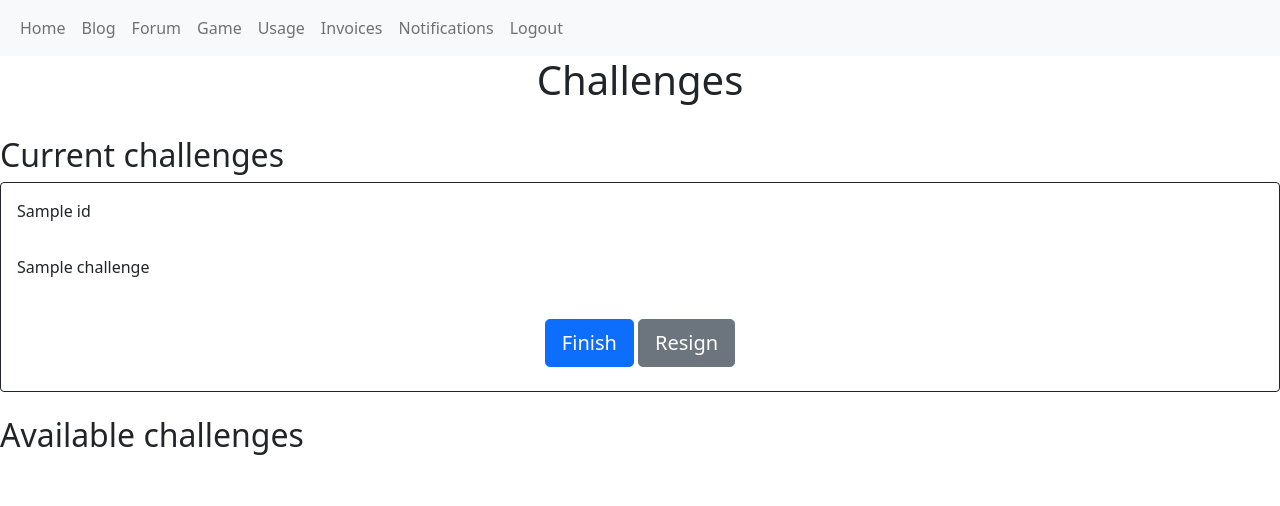
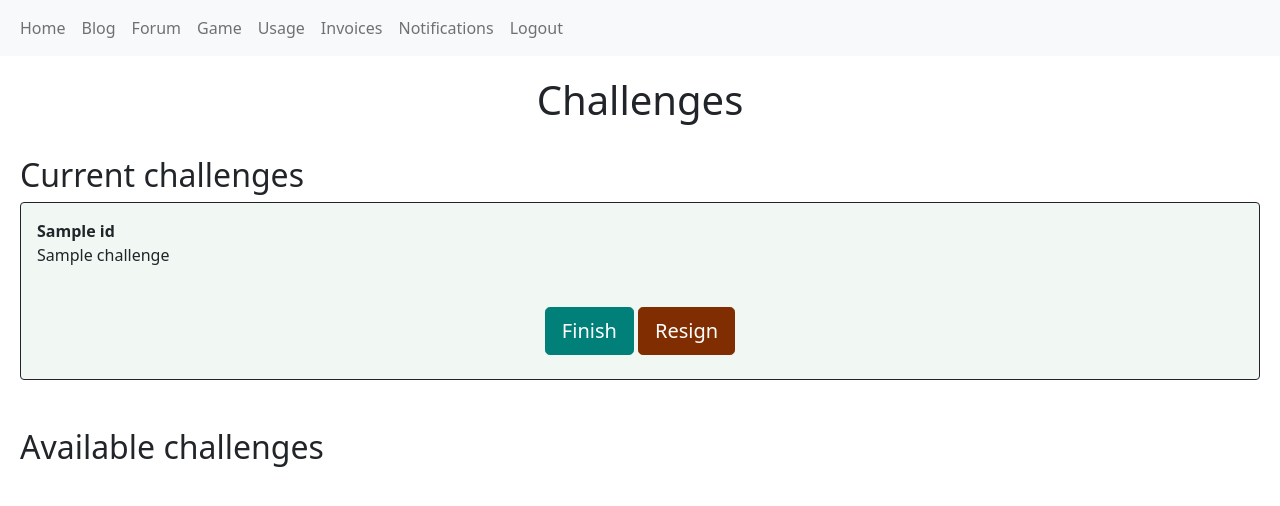
Before and after one commit to dorota-ostrowska/my_energy_masters_thesis, a Flask app: template website/templates/challenge.html in a window 1280 px wide. Shown: the top 506 px of the page. Run offline with Flask 3, Linux system fonts and the light colour scheme; the template is opened without the code that fills it: most values are stand-ins (such as "Sample title", 1, 10 or a date in 2020).

Commit message:
marigins and colors in forum and challenge pages

```diff
--- a/website/customized_tasks.py
+++ b/website/customized_tasks.py
@@ -50,8 +50,8 @@ def get_task_dry_laundry_outside(description_template: str, user: str) -> str:
         Address.query.filter_by(id_address=user.id_clients_mailing_address)
         .with_entities(Address.city)
         .first()
-    )
-    return description_template.format(weather_today=(_check_weather(address[0])))
+    )[0]
+    return description_template.format(weather_today=(_check_weather(address)))
 
 
 def _get_savings_on_bulbs(number_of_rooms: int) -> dict:
--- a/website/templates/challenge.html
+++ b/website/templates/challenge.html
@@ -1,8 +1,17 @@
-<link
-    href="https://cdn.jsdelivr.net/npm/bootstrap@5.0.2/dist/css/bootstrap.min.css"
-    rel="stylesheet"
-    integrity="sha384-EVSTQN3/azprG1Anm3QDgpJLIm9Nao0Yz1ztcQTwFspd3yD65VohhpuuCOmLASjC"
-    crossorigin="anonymous" />
+<!DOCTYPE html>
+<html lang="en">
+<head>
+<meta charset="UTF-8">
+<meta name="viewport" content="width=device-width, initial-scale=1.0">
+<title>Challenges</title>
+<link href="https://cdn.jsdelivr.net/npm/bootstrap@5.0.2/dist/css/bootstrap.min.css" rel="stylesheet" integrity="sha384-EVSTQN3/azprG1Anm3QDgpJLIm9Nao0Yz1ztcQTwFspd3yD65VohhpuuCOmLASjC" crossorigin="anonymous" />
+<style>
+    .inner-container {
+        margin: 20px;
+    }
+</style>
+</head>
+<body>
 
 <nav class="navbar navbar-expand-lg navbar-light bg-light">
     <div class="container-fluid">
@@ -25,48 +34,44 @@
 </div>
 </nav>
 
+<div class="inner-container">
     <h1 align="center">Challenges</h1>
-<br/ >
+    <br/>
     <h2>Current challenges</h2>
     <div id="challenges">
         {% for challenge in challenges_unlocked %}
-  <div class="card border-dark">
+        <div class="card border-dark" style="background-color: #F1F8F3;">
             <div class="card-body">
-      <div class="card-text">{{challenge[0].name}}</div>
-    </div>
-
-  <div class="card-body">
+                <div class="card-text"><b>{{challenge[0].name}}</b></div>
                 <div class="card-text">{{challenge[1]}}</div>
-  <br/ >
-
+                <br/>
             </div>
             <div align="center">
-        <button type="submit" class="btn btn-lg btn-primary">Finish</button>
-        <a href="/forum"><button type="button"
-                class="btn btn-lg btn-secondary">Resign</button></a>
+                <button type="submit" class="btn btn-lg btn-primary" style="background-color: #018079; border-color: #018079;">Finish</button>
+                <button type="button" class="btn btn-lg btn-secondary" style="background-color: #802D01; border-color: #802D01;">Resign</button>
             </div>
-
-    <br/ >
+            <br/>
+        </div>
+        <br />
         {% endfor %}
     </div>
-
-</div>
-<br/ >
+    <br/>
 
     <h2>Available challenges</h2>
     {% for challenge in challenges_locked %}
-  <div class="card border-dark">
+    <div class="card border-dark" style="background-color: #F0F1F7;">
         <div class="card-body">
-      <div class="card-text">{{challenge.name}}</div>
+            <div class="card-text"><b>{{challenge.name}}</b></div>
         </div>
         <div align="center">
-      <a href="/challenge/{{challenge.id_challenge}}"
-        ><button type="button" class="btn btn-primary btn-lg">
-          Try
-        </button>
+            <a href="/challenge/{{challenge.id_challenge}}">
+                <button type="button" class="btn btn-primary btn-lg" style="background-color: #006585; border-color: #006585;">Try</button>
             </a>
         </div>
-        <br/ >
+        <br/>
+    </div>
+    <br/>
     {% endfor %}
-
 </div>
+</body>
+</html>
```
Also changed, not shown: website/templates/forum.html (+38 -66 lines). Lines whose indentation alone changed are shown as unchanged.
